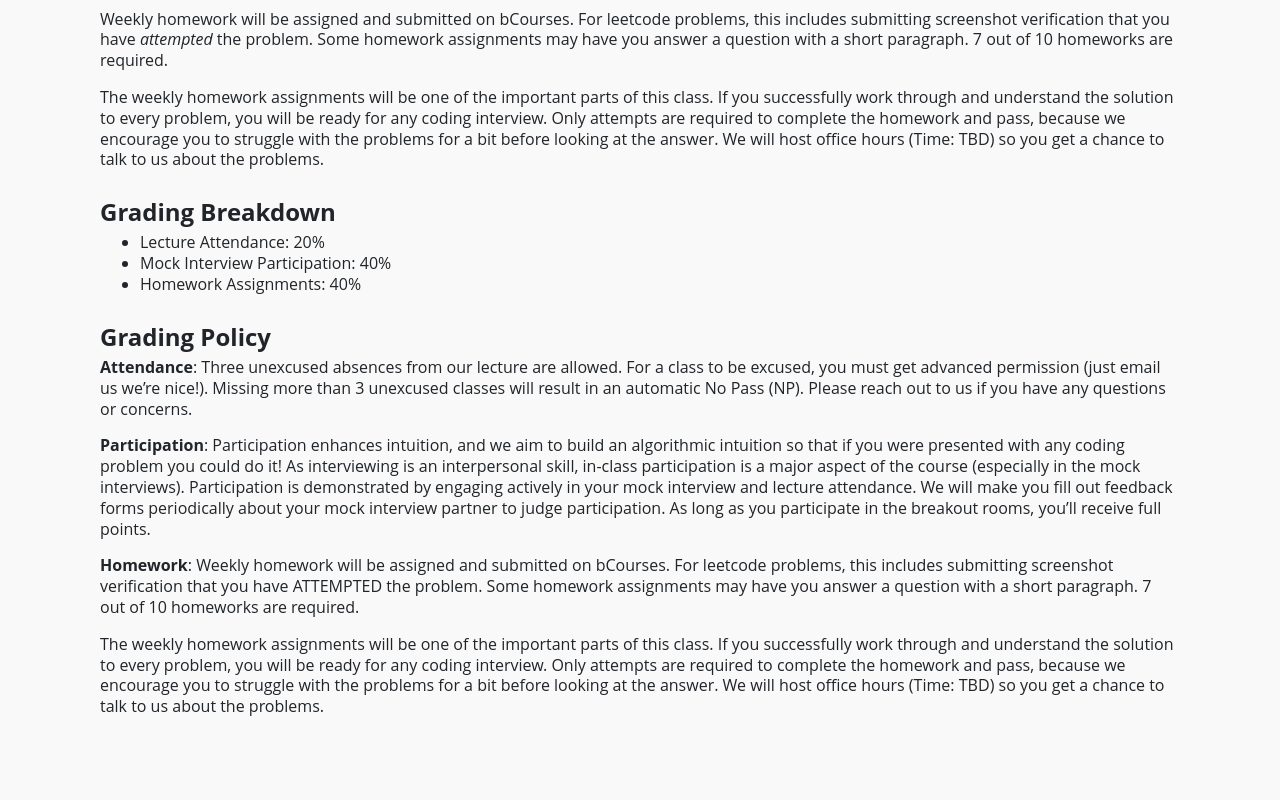
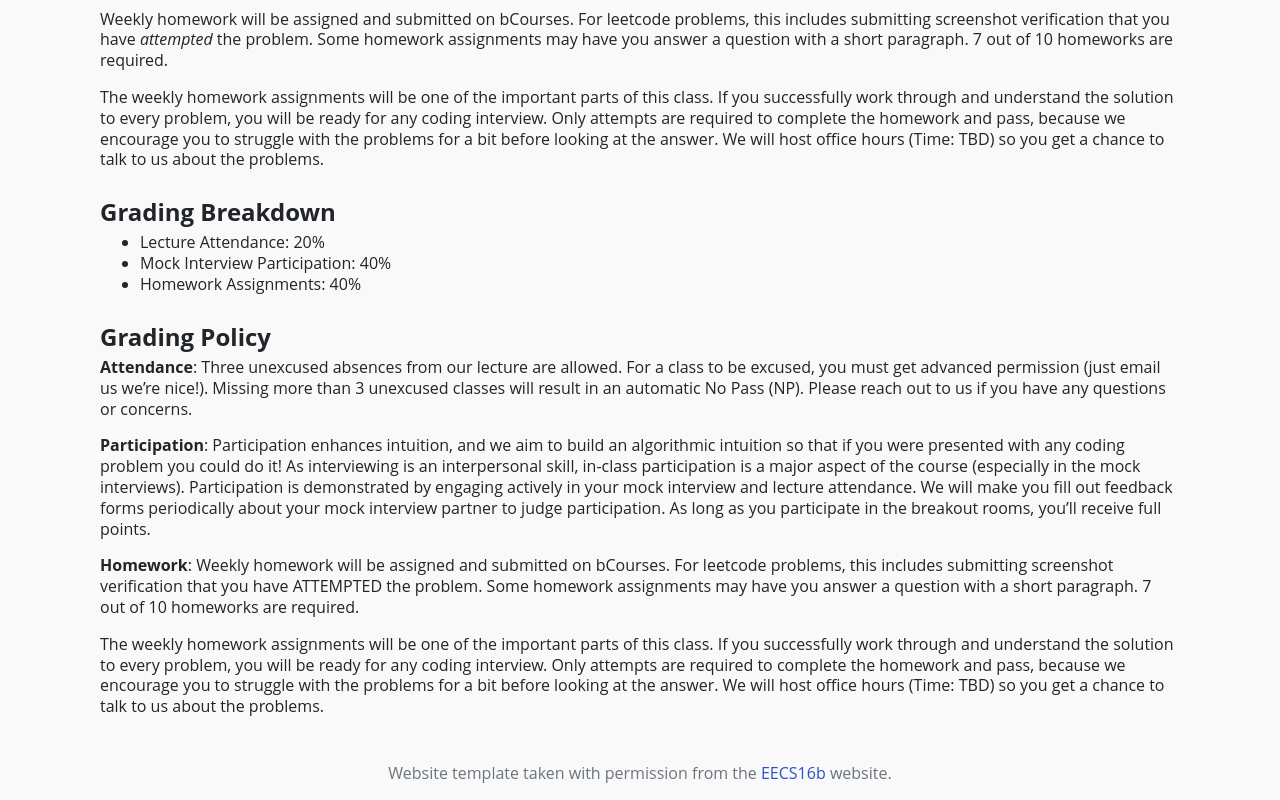
Before and after one commit to algorithmicthinking/algorithmicthinking.github.io, a React (Create React App) app: page / in a window 1280 px wide. Shown: the part 5227-6027 px from the top of the page. Before the commit the page ends 5990 px from the top, so only its background shows below. Built offline with nearby package versions, Linux system fonts and the light colour scheme.

Commit message:
add footer

```diff
--- a/src/App.js
+++ b/src/App.js
@@ -2,11 +2,11 @@ import "./App.css";
 import "./css/style.css";
 
 import Navbar from "./components/Navbar";
-
 import Landing from "./pages/Landing";
 import Team from "./pages/Team";
 import Resources from "./pages/Resources";
 import Syllabus from "./pages/Syllabus";
+import Footer from "./components/Footer";
 
 function App() {
   return (
@@ -17,6 +17,7 @@ function App() {
         <Team />
         <Resources />
         <Syllabus />
+        <Footer />
       </div>
     </div>
   );
--- /dev/null
+++ b/src/components/Footer.js
@@ -0,0 +1,32 @@
+import React, { useState } from 'react';
+
+import Row from "react-bootstrap/Row";
+import Col from "react-bootstrap/Col";
+import Container from "react-bootstrap/Container";
+
+// dark theme toggle stuff
+import { ThemeProvider } from 'styled-components';
+import { lightTheme, darkTheme } from './Theme';
+import { GlobalStyles } from './Global';
+import Toggle from './Toggle';
+import { useDarkMode } from './UseDarkMode';
+
+const SiteNavbar = () => {
+  const [theme, toggleTheme, componentMounted] = useDarkMode();
+
+  const themeMode = theme === 'light' ? lightTheme : darkTheme;
+
+  if (!componentMounted) {
+    return <div />
+  };
+
+  return (
+    <div class="container">
+      <p class="text-center">
+        <span class="text-muted">Website template taken with permission from the <a href="https://www.eecs16b.org/">EECS16b</a> website.</span>
+      </p>
+    </div>
+  );
+};
+
+export default SiteNavbar;
```
